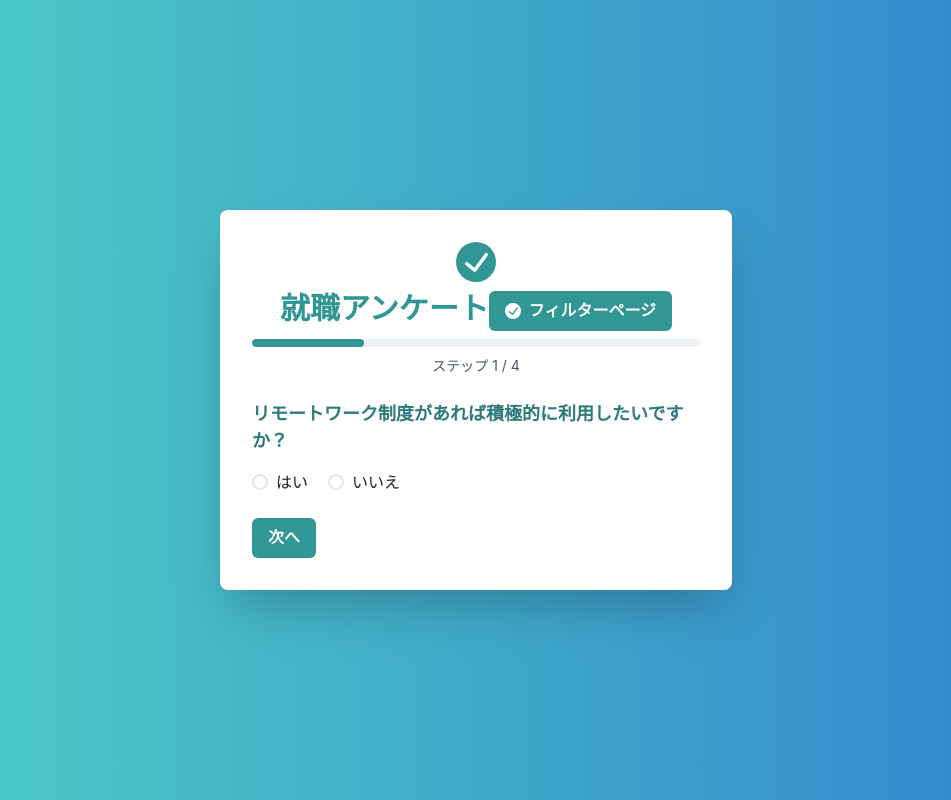
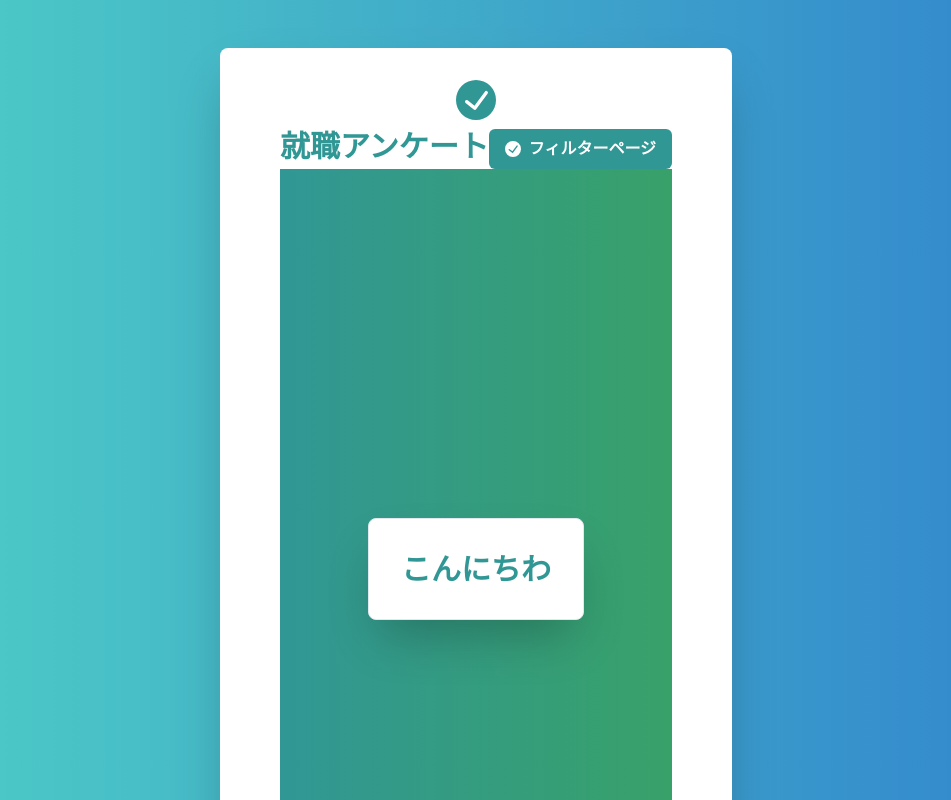
Before and after one commit to shun05104084/scsk_front, a React (Create React App) app: page / in a window 1280 px wide. Shown: the top 800 px of the page, without its empty margins (164-1115 px from the left). Built offline with nearby package versions, Linux system fonts and the light colour scheme.

Commit message:
read csv

```diff
--- a/src/App.js
+++ b/src/App.js
@@ -88,6 +88,7 @@ alert("フィルタリング画面に遷移します。");
               >
                 フィルターページ
               </Button>
+              <Filtering answers={setAnswers} />
             </Heading>
             <Progress
               value={(step / totalSteps) * 100}
--- a/src/filtering.js
+++ b/src/filtering.js
@@ -1,12 +1,23 @@
 import React from 'react';
-
 import { useLocation, useNavigate } from "react-router-dom";
 import { Box, Button, Heading, VStack, Text, Icon, Flex, Divider } from "@chakra-ui/react";
 import { CheckCircleIcon, WarningIcon } from "@chakra-ui/icons";
 import { motion } from "framer-motion";
+import { useEffect, useState } from "react";
 
 const Filtering = () => {
+    const [csvData, setCsvData] = useState('');
 
+    useEffect(() => {
+      // CSVファイルをfetchで取得
+      fetch('/companies.csv')
+        .then(response => response.text())
+        .then(data => {
+          setCsvData(data); // CSVデータをstateにセット
+          console.log(data); // コンソールに表示
+        })
+        .catch(error => console.error('エラー:', error));
+    }, []);
 
 
   // ページ遷移後の表示を作成
@@ -28,7 +39,10 @@ const Filtering = () => {
           borderColor="gray.200"
         >
           <VStack spacing={6} align="center">
- こんにちわ
+ <p>こんにちわ</p>
+
+ {csvData} /* CSVデータを表示 */
+
           </VStack>
         </Box>
       </motion.div>
@@ -36,4 +50,5 @@ const Filtering = () => {
   );
 };
 
+
 export default Filtering;
```
Also changed, not shown: public/companies.csv (added).
